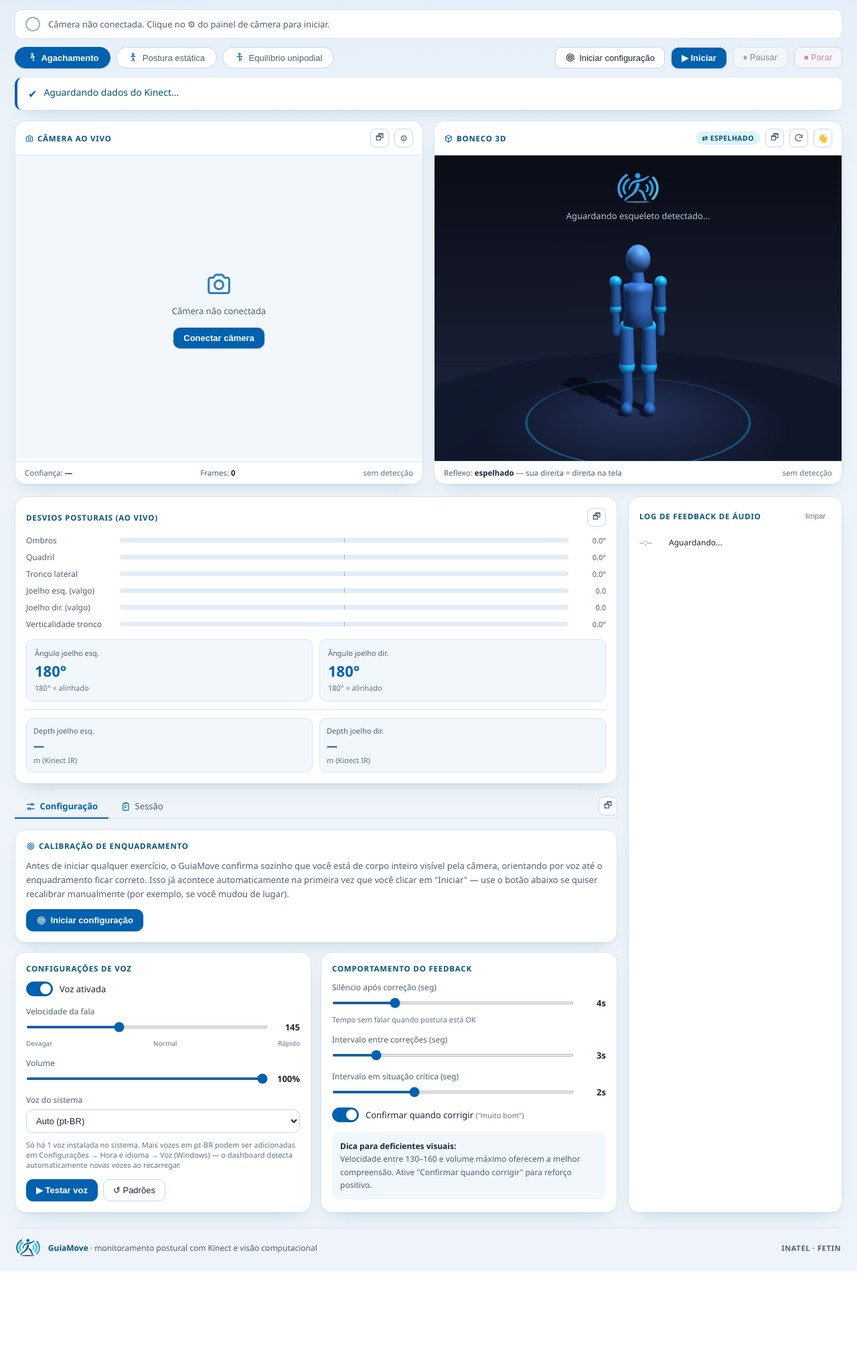
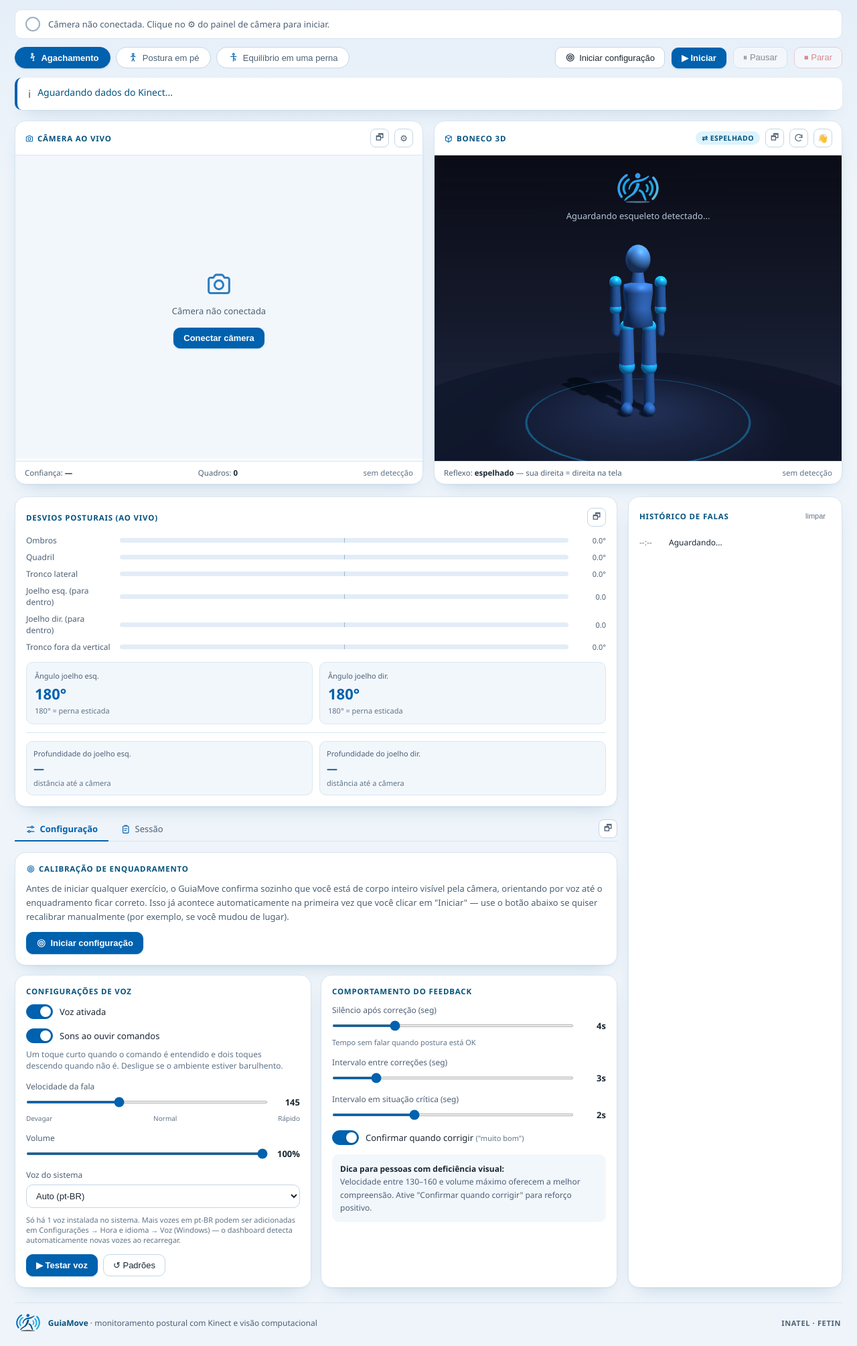
Before and after one commit to TulioH4/GuiaMove, a Flask app: page / in a window 1280 px wide. Shown: the part 71-2080 px from the top of the page at 67% size. Before the commit the page ends 1968 px from the top, so only its background shows below. Run offline with Flask 3, Linux system fonts and the light colour scheme; data that the repository does not hold is empty; some libraries are stand-ins or nearby versions.

Commit message:
Voz e painel: sons de confirmação, "repetir" de verdade e linguagem mais simples
Controle por voz
- Um toque curto quando um comando é entendido (iniciar, pausar, continuar) e
  dois toques descendo quando uma frase curta não é entendida (no máximo um a
  cada 4 s; o sistema continua sem falar nessa hora). Antes, silêncio total.
- Chave "Sons ao ouvir comandos" na aba Configuração, para ambientes barulhentos.
- "Repetir" passa a repetir a última fala do sistema de qualquer tipo (correção,
  instrução ou confirmação), e não só a última confirmação de comando.
- Ajuda falada reorganizada em frases curtas e com "repetir".

Linguagem
- Exercícios com os mesmos nomes da página pública: "Postura em pé" e
  "Equilíbrio em uma perna" (botões, fala, relatório e README).
- Painel sem jargão: "(para dentro)" no lugar de "valgo", "Profundidade",
  "Quadros", "Histórico de falas", "Tronco fora da vertical", "180° = perna
  esticada" e "pessoas com deficiência visual".
- Faixa de feedback com ícone neutro (ℹ e ⏸) quando o sistema só aguarda ou está
  pausado, em vez do ✔ de "tudo certo".
- Relatório: "Joelho para dentro, o valgo" nos três campos de valgo.
- Página pública ganha o comando "repetir" na lista de comandos de voz.

Co-Authored-By: Claude Sonnet 5 <noreply@anthropic.com>

```diff
--- a/exercises/implementations.py
+++ b/exercises/implementations.py
@@ -518,7 +518,7 @@ class StaticPostureExercise(Exercise):
       - Inclinação de tronco > 5° → alerta; > 10° → erro
       - Verticalidade do tronco > 10° → desvio postural
     """
-    name          = "Postura estática"
+    name          = "Postura em pé"
     start_message = (
         "Avaliação postural. Fique em pé de forma natural, "
         "olhar no horizonte, braços soltos ao lado do corpo."
@@ -657,7 +657,7 @@ class UnipodialBalanceExercise(Exercise):
       - Inclinação do tronco > 20° → risco de queda
       - Inclinação do quadril > 5° → sinal de Trendelenburg
     """
-    name          = "Equilíbrio unipodial"
+    name          = "Equilíbrio em uma perna"
     start_message = (
         "Equilíbrio em uma perna. Encontre um ponto fixo na sua frente. "
         "Quando estiver pronto, eleve uma perna devagar e mantenha."
--- a/index.html
+++ b/index.html
@@ -331,6 +331,7 @@
           <li>“postura”</li>
           <li>“aumentar volume”</li>
           <li>“falar mais devagar”</li>
+          <li>“repetir”</li>
           <li>“ajuda”</li>
         </ul>
         <p class="note">“Parar” funciona sempre, até no meio de uma fala do sistema. Quem acompanha vê tudo numa tela: o vídeo, um boneco 3D que imita o movimento, os avisos de postura e tudo o que o sistema falou. No fim, dá para salvar um relatório da sessão.</p>
--- a/reports/reporter.py
+++ b/reports/reporter.py
@@ -369,11 +369,11 @@ class SessionReporter:
           <span class="iv">{s['mean_trunk_lean']:.2f}°</span></div>
       </div>
       <div class="info">
-        <div class="ir"><span class="ik">Valgo joelho esq. (média)</span>
+        <div class="ir"><span class="ik">Joelho esq. para dentro, o valgo (média)</span>
           <span class="iv">{s['mean_valgus_l']:.2f}%</span></div>
-        <div class="ir"><span class="ik">Valgo joelho dir. (média)</span>
+        <div class="ir"><span class="ik">Joelho dir. para dentro, o valgo (média)</span>
           <span class="iv">{s['mean_valgus_r']:.2f}%</span></div>
-        <div class="ir"><span class="ik">Valgo máximo registrado</span>
+        <div class="ir"><span class="ik">Joelho para dentro, o valgo (máximo registrado)</span>
           <span class="iv">{max(max_vl, max_vr):.2f}%</span></div>
       </div>
     </div>
--- a/web/templates/dashboard.html
+++ b/web/templates/dashboard.html
@@ -104,6 +104,7 @@ header::before{content:"";position:absolute;left:0;right:0;top:0;height:4px;back
 .fbbar.error{background:var(--rd);border-color:var(--red);color:var(--red)}
 .fb-icon{font-size:16px;flex-shrink:0;margin-top:1px}
 .fbbar.ok .fb-icon{color:var(--green)}
+.fbbar.ok .fb-icon.idle{color:var(--text2)}
 
 /* ══ Seção superior: câmera + boneco 3D lado a lado, mesma proporção ══ */
 .live-row{display:grid;grid-template-columns:1fr 1fr;gap:16px;margin-bottom:18px}
@@ -320,8 +321,8 @@ code{background:var(--bg4);color:var(--title);padding:2px 7px;border-radius:4px;
 <div style="display:flex;align-items:center;gap:10px;margin-bottom:14px;flex-wrap:wrap">
   <div class="exs" style="margin-bottom:0;flex:1">
     <button class="exb active" data-ex="squat"   onclick="setEx(this)"><svg class="i" viewBox="0 0 24 24" aria-hidden="true"><circle cx="12.6" cy="4.4" r="1.9"/><path d="M12.2 7.5 9.7 13"/><path d="m9.7 13 6.2-.8-.8 6.9"/><path d="m12.3 8.4 5.4 1.8"/><path d="M13.6 19.2h3"/></svg>Agachamento</button>
-    <button class="exb"        data-ex="stand"   onclick="setEx(this)"><svg class="i" viewBox="0 0 24 24" aria-hidden="true"><circle cx="12" cy="4.6" r="2"/><path d="M7.2 10.2 12 8.2l4.8 2"/><path d="M12 8.2v6"/><path d="m12 14.2-2.7 6.2M12 14.2l2.7 6.2"/></svg>Postura estática</button>
-    <button class="exb"        data-ex="balance" onclick="setEx(this)"><svg class="i" viewBox="0 0 24 24" aria-hidden="true"><circle cx="12" cy="4.6" r="2"/><path d="M5.5 10h13"/><path d="M12 8.2v6"/><path d="m12 14.2-.6 6.2"/><path d="m12 14.2 4.3 1.3-1.1 3.6"/></svg>Equilíbrio unipodial</button>
+    <button class="exb"        data-ex="stand"   onclick="setEx(this)"><svg class="i" viewBox="0 0 24 24" aria-hidden="true"><circle cx="12" cy="4.6" r="2"/><path d="M7.2 10.2 12 8.2l4.8 2"/><path d="M12 8.2v6"/><path d="m12 14.2-2.7 6.2M12 14.2l2.7 6.2"/></svg>Postura em pé</button>
+    <button class="exb"        data-ex="balance" onclick="setEx(this)"><svg class="i" viewBox="0 0 24 24" aria-hidden="true"><circle cx="12" cy="4.6" r="2"/><path d="M5.5 10h13"/><path d="M12 8.2v6"/><path d="m12 14.2-.6 6.2"/><path d="m12 14.2 4.3 1.3-1.1 3.6"/></svg>Equilíbrio em uma perna</button>
   </div>
   <button class="hbtn" id="btnSetup" onclick="startSetup()" title="Verifica se você está de corpo inteiro no enquadramento da câmera, com orientação por voz">
     <svg class="i" viewBox="0 0 24 24" aria-hidden="true"><circle cx="12" cy="12" r="8.2"/><circle cx="12" cy="12" r="4.2"/><circle cx="12" cy="12" r=".7" fill="currentColor"/></svg>Iniciar configuração
@@ -339,7 +340,7 @@ code{background:var(--bg4);color:var(--title);padding:2px 7px;border-radius:4px;
 
 <!-- Feedback bar -->
 <div class="fbbar ok" id="fb" role="status" aria-live="polite" aria-atomic="true">
-  <span class="fb-icon" id="fbIcon">✔</span>
+  <span class="fb-icon idle" id="fbIcon">ℹ</span>
   <span id="fbText">Aguardando dados do Kinect...</span>
 </div>
 
@@ -383,7 +384,7 @@ code{background:var(--bg4);color:var(--title);padding:2px 7px;border-radius:4px;
     </div>
     <div class="live-foot">
       <span>Confiança: <b id="confVal">—</b></span>
-      <span>Frames: <b id="frameCount">0</b></span>
+      <span>Quadros: <b id="frameCount">0</b></span>
       <span id="detStatus" style="color:var(--text3)">sem detecção</span>
     </div>
   </div>
@@ -439,17 +440,17 @@ code{background:var(--bg4);color:var(--title);padding:2px 7px;border-radius:4px;
         <span class="gauge-val" id="gTrV">0.0°</span>
       </div>
       <div class="gauge-row">
-        <span class="gauge-lbl">Joelho esq. (valgo)</span>
+        <span class="gauge-lbl">Joelho esq. (para dentro)</span>
         <div class="gauge-track"><div class="gauge-center"></div><div class="gauge-fill" id="gVL" style="left:50%;width:0;background:var(--green)"></div></div>
         <span class="gauge-val" id="gVLV">0.0</span>
       </div>
       <div class="gauge-row">
-        <span class="gauge-lbl">Joelho dir. (valgo)</span>
+        <span class="gauge-lbl">Joelho dir. (para dentro)</span>
         <div class="gauge-track"><div class="gauge-center"></div><div class="gauge-fill" id="gVR" style="left:50%;width:0;background:var(--green)"></div></div>
         <span class="gauge-val" id="gVRV">0.0</span>
       </div>
       <div class="gauge-row">
-        <span class="gauge-lbl">Verticalidade tronco</span>
+        <span class="gauge-lbl">Tronco fora da vertical</span>
         <div class="gauge-track"><div class="gauge-center"></div><div class="gauge-fill" id="gVt" style="left:50%;width:0;background:var(--green)"></div></div>
         <span class="gauge-val" id="gVtV">0.0°</span>
       </div>
@@ -459,26 +460,26 @@ code{background:var(--bg4);color:var(--title);padding:2px 7px;border-radius:4px;
         <div class="metric">
           <div class="ml">Ângulo joelho esq.</div>
           <div class="mv ok" id="mKneeL">180°</div>
-          <div class="ms">180° = alinhado</div>
+          <div class="ms">180° = perna esticada</div>
         </div>
         <div class="metric">
           <div class="ml">Ângulo joelho dir.</div>
           <div class="mv ok" id="mKneeR">180°</div>
-          <div class="ms">180° = alinhado</div>
+          <div class="ms">180° = perna esticada</div>
         </div>
       </div>
 
       <!-- Profundidade Kinect -->
       <div style="margin-top:12px;padding-top:12px;border-top:1px solid var(--border);display:flex;gap:10px">
         <div class="metric" style="flex:1;padding:10px">
-          <div class="ml">Depth joelho esq.</div>
+          <div class="ml">Profundidade do joelho esq.</div>
           <div class="mv" id="mDepthL" style="font-size:16px;color:var(--purple)">—</div>
-          <div class="ms">m (Kinect IR)</div>
+          <div class="ms">distância até a câmera</div>
         </div>
         <div class="metric" style="flex:1;padding:10px">
-          <div class="ml">Depth joelho dir.</div>
+          <div class="ml">Profundidade do joelho dir.</div>
           <div class="mv" id="mDepthR" style="font-size:16px;color:var(--purple)">—</div>
-          <div class="ms">m (Kinect IR)</div>
+          <div class="ms">distância até a câmera</div>
         </div>
       </div>
     </div>
@@ -519,6 +520,17 @@ code{background:var(--bg4);color:var(--title);padding:2px 7px;border-radius:4px;
           </div>
 
           <div class="vrow">
+            <div class="vtoggle">
+              <label class="toggle-switch">
+                <input type="checkbox" id="voiceEarcons" aria-label="Sons ao ouvir comandos de voz" checked onchange="saveEarcons()">
+                <div class="toggle-slider"></div>
+              </label>
+              <span style="font-size:13px;color:var(--text)">Sons ao ouvir comandos</span>
+            </div>
+            <div style="font-size:12px;color:var(--text3);margin-top:2px">Um toque curto quando o comando é entendido e dois toques descendo quando não é. Desligue se o ambiente estiver barulhento.</div>
+          </div>
+
+          <div class="vrow">
             <div class="vlbl">Velocidade da fala</div>
             <div class="slider-row">
               <input type="range" id="voiceRate" aria-label="Velocidade da fala, em palavras por minuto" min="50" max="300" value="145" oninput="updateRateVal(this)" onchange="saveVoice()">
@@ -594,7 +606,7 @@ code{background:var(--bg4);color:var(--title);padding:2px 7px;border-radius:4px;
           </div>
 
           <div style="margin-top:14px;padding:12px;background:var(--bg3);border-radius:var(--rs);font-size:12px;color:var(--text2);line-height:1.6">
-            <b style="color:var(--text)">Dica para deficientes visuais:</b><br>
+            <b style="color:var(--text)">Dica para pessoas com deficiência visual:</b><br>
             Velocidade entre 130–160 e volume máximo oferecem a melhor compreensão.
             Ative "Confirmar quando corrigir" para reforço positivo.
           </div>
@@ -617,8 +629,8 @@ code{background:var(--bg4);color:var(--title);padding:2px 7px;border-radius:4px;
   <!-- Log de feedbacks — mesma marcação/lógica de sempre, só reposicionado -->
   <div class="card log-card">
     <div class="ctitle" role="heading" aria-level="2">
-      <span>Log de feedback de áudio</span>
-      <button onclick="clearLog()" aria-label="Limpar o log de feedback de áudio" style="background:none;border:none;color:var(--text3);font-size:11px;cursor:pointer;padding:5px 8px;min-height:24px">limpar</button>
+      <span>Histórico de falas</span>
+      <button onclick="clearLog()" aria-label="Limpar o histórico de falas" style="background:none;border:none;color:var(--text3);font-size:11px;cursor:pointer;padding:5px 8px;min-height:24px">limpar</button>
     </div>
     <div class="ttslog" id="ttslog" role="log" aria-live="polite">
       <div class="ttsentry"><span class="ttime">--:--</span><span class="tmsg">Aguardando...</span></div>
@@ -848,6 +860,11 @@ class AudioClient {
       setTimeout(start, this._pending > 1 ? 60 : 0);
     }
   }
+  // Texto da última fala do app (a mais recente do registro de eco). Serve ao comando "repetir".
+  ultimaFala() {
+    const s = this._spoken[this._spoken.length - 1];
+    return s ? s.text : "";
+  }
   // O sistema está falando (ou acabou de falar, dentro da folga pro eco
   // acústico/latência do reconhecedor)? Cobre TODA fala do app — as
   // enviadas pelo servidor também, não só as do controle por voz.
@@ -923,11 +940,15 @@ class AudioClient {
     const seqs = {
       success: [[587,0.12],[880,0.22]],
       warning: [[220,0.40]],
+      // Controle por voz (o 3º número é o volume; mais baixos que os de estado):
+      // "ouvi" = um toque curto e agudo; "não entendi" = dois toques descendo.
+      heard:    [[784,0.08,0.22]],
+      notheard: [[392,0.09,0.22],[294,0.16,0.22]],
     };
     const seq = seqs[pattern] || seqs.success;
     let delayMs = 0;
-    for (const [freq, dur] of seq) {
-      setTimeout(() => this._tone(freq, 0, dur, 0.35), delayMs);
+    for (const [freq, dur, gain] of seq) {
+      setTimeout(() => this._tone(freq, 0, dur, gain ?? 0.35), delayMs);
       delayMs += (dur + 0.05) * 1000;
     }
   }
@@ -1168,8 +1189,11 @@ function updateFrame(d) {
   // leitor de tela repetir a fala ou engasgar. Só escreve quando algo mudou de fato.
   const fbClass = "fbbar " + (d.severity || "ok");
   if (fb.className !== fbClass) fb.className = fbClass;
-  const fbIcon = icons[d.severity] || "✔";
+  // Esperando ou pausado o texto é neutro ("Aguardando início do exercício."): ✔ dava a ideia de "tudo certo".
+  const neutro = (!d.severity || d.severity === "ok") && (d.session_state === "stopped" || d.session_state === "paused");
+  const fbIcon = neutro ? (d.session_state === "paused" ? "⏸" : "ℹ") : (icons[d.severity] || "✔");
   if ($id("fbIcon").textContent !== fbIcon) $id("fbIcon").textContent = fbIcon;
+  $id("fbIcon").classList.toggle("idle", neutro);
   const fbText = d.feedback || "Aguardando...";
   if ($id("fbText").textContent !== fbText) $id("fbText").textContent = fbText;
 
@@ -1553,8 +1577,19 @@ function resetVoice() {
   document.getElementById("voiceEnabled").checked     = true;
   document.getElementById("confirmCorrection").checked = true;
   document.getElementById("voiceSelect").value = "";   // volta pra "Auto (pt-BR)"
+  document.getElementById("voiceEarcons").checked = true;
+  saveEarcons();
   saveVoice();
 }
+
+// "Sons ao ouvir comandos": só existe no navegador (não vai ao servidor), então fica no localStorage.
+function saveEarcons() {
+  try { localStorage.setItem("seemove_voice_earcons", document.getElementById("voiceEarcons").checked ? "1" : "0"); } catch (e) {}
+}
+(function restoreEarcons() {
+  const el = document.getElementById("voiceEarcons");
+  try { if (el && localStorage.getItem("seemove_voice_earcons") === "0") el.checked = false; } catch (e) {}
+})();
 
 function applyVoiceUI(d) {
   if (d.enabled !== undefined) document.getElementById("voiceEnabled").checked = d.enabled;
@@ -2760,6 +2795,27 @@ loadVoiceSettings();
   let voiceControlActive = false;
   let lastVoiceConfirmation = "";
 
+  // Sons do controle por voz: um toque = "ouvi o comando"; dois toques descendo = "ouvi, mas não entendi".
+  // Quem não vê a tela não tem outro sinal de que foi ouvido. O "não entendi" só vale para frases curtas
+  // (até 3 palavras; conversa comprida perto do microfone continua em silêncio) e no máximo 1 a cada 4 s.
+  // Dá para desligar na aba Configuração ("Sons ao ouvir comandos"), útil em ambiente barulhento.
+  let _ultimoNaoEntendi = 0;
+  function sonsDeComandoAtivos() {
+    const el = document.getElementById("voiceEarcons");
+    return !el || el.checked;
+  }
+  function sinalOuvi() {
+    if (sonsDeComandoAtivos()) audioClient.chime("heard");
+  }
+  function sinalNaoEntendi(texto) {
+    if (!sonsDeComandoAtivos()) return;
+    if (texto.split(" ").filter(Boolean).length > 3) return;
+    const agora = Date.now();
+    if (agora - _ultimoNaoEntendi < 4000) return;
+    _ultimoNaoEntendi = agora;
+    audioClient.chime("notheard");
+  }
+
   // Guarda contra eco: o microfone continua ligado enquanto o sistema fala
   // (de propósito, pra "parar" interromper mesmo no meio de uma fala), mas
   // isso significa que a própria voz do app pode ser captada de volta como
@@ -3009,6 +3065,7 @@ loadVoiceSettings();
       const btn = document.getElementById("btnStart");
       if (btn && !btn.disabled) {
         console.log("[COMANDO] ▶️ Iniciar exercício");
+        sinalOuvi();
         startExercise();
       } else {
         voiceSpeak("Não é possível iniciar agora.");
@@ -3020,6 +3077,7 @@ loadVoiceSettings();
       const btn = document.getElementById("btnPause");
       if (btn && !btn.disabled && !_paused) {
         console.log("[COMANDO] ⏸️ Pausar exercício");
+        sinalOuvi();
         pauseOrResume();
       } else {
         voiceSpeak("Não há exercício em andamento para pausar.");
@@ -3032,6 +3090,7 @@ loadVoiceSettings();
       const btn = document.getElementById("btnPause");
       if (btn && !btn.disabled && _paused) {
         console.log("[COMANDO] ▶️ Continuar exercício");
+        sinalOuvi();
         pauseOrResume();
       } else {
         voiceSpeak("Não há exercício pausado para continuar.");
@@ -3057,32 +3116,34 @@ loadVoiceSettings();
       return;
     }
     if (texto.includes("equilibrio")) {
-      selecionarExercicio("balance", "Equilíbrio unipodial");
+      selecionarExercicio("balance", "Equilíbrio em uma perna");
       return;
     }
     if (texto.includes("postura")) {
-      selecionarExercicio("stand", "Postura estática");
+      selecionarExercicio("stand", "Postura em pé");
       return;
     }
 
     // Ajuda
     if (texto === "ajuda" || texto.includes("o que posso fazer") || texto.includes("comandos")) {
       voiceSpeak(
-        "Você pode dizer: aumentar volume, diminuir volume, falar mais rápido, " +
-        "falar mais devagar, iniciar, pausar, continuar, parar, agachamento, " +
-        "equilíbrio ou postura."
+        "Você pode dizer: iniciar, pausar, continuar ou parar. " +
+        "Para trocar de exercício: agachamento, equilíbrio ou postura. " +
+        "Para ajustar a voz: aumentar volume, diminuir volume, falar mais rápido ou falar mais devagar. " +
+        "E repetir, para ouvir a última fala de novo."
       );
       return;
     }
 
-    // Repetir a última confirmação falada
-    if (texto === "repetir" || texto.includes("repita")) {
-      if (lastVoiceConfirmation) voiceSpeak(lastVoiceConfirmation);
+    // Repetir a última fala do app (correção, instrução ou confirmação)
+    if (texto === "repetir" || texto.includes("repita") || texto.includes("repete")) {
+      voiceSpeak(audioClient.ultimaFala() || lastVoiceConfirmation || "Ainda não falei nada.");
       return;
     }
 
-    // Comando não reconhecido — fica em silêncio de propósito, pra não
-    // ficar falando toda vez que o usuário conversa perto do microfone.
+    // Comando não reconhecido — não FALA (pra não ficar falando toda vez que o usuário conversa perto do
+    // microfone), mas dá o toque discreto de "não entendi" quando foi uma frase curta.
+    sinalNaoEntendi(texto);
     console.log("[VOZ] ❔ Comando não reconhecido:", texto);
   }
 
```
Also changed, not shown: README.md.
